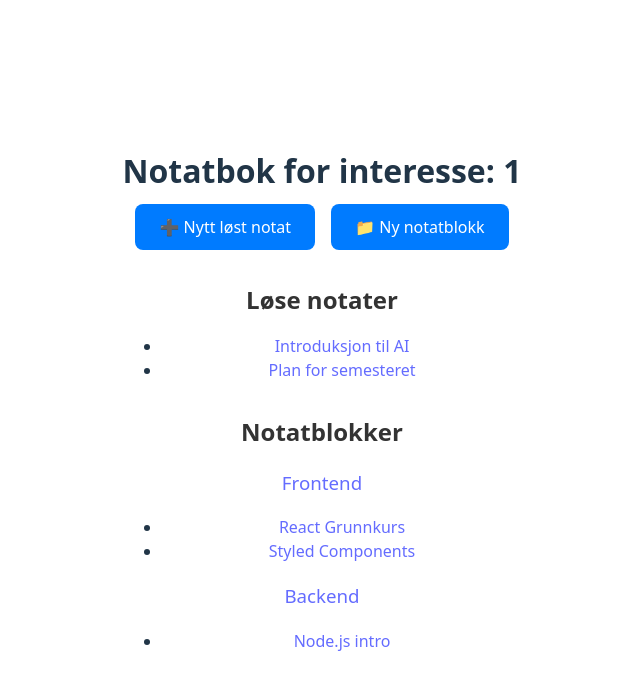
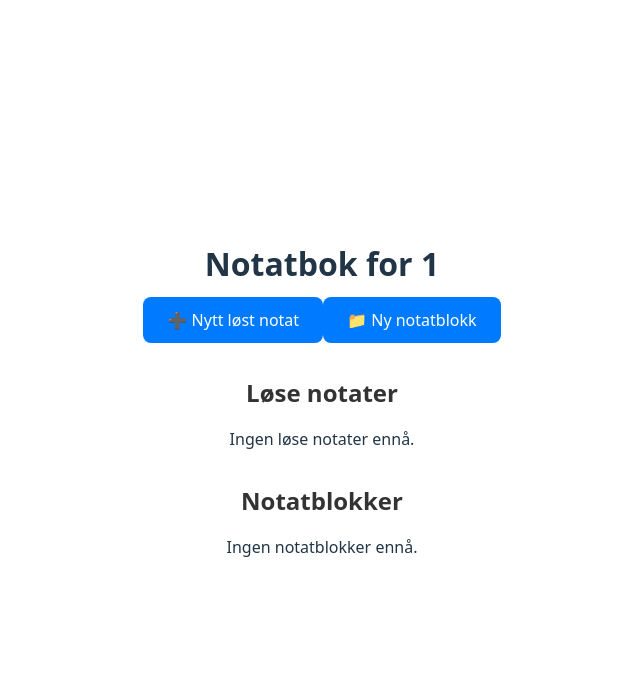
Before and after one commit to leaddcam/planlegger, a React (Vite) app in the folder frontend/: page /interesse/1/notatbok in a window 1280 px wide. Shown: the top 690 px of the page, without its empty margins (318-958 px from the left). Built offline with nearby package versions, Linux system fonts and the light colour scheme.

Commit message:
forbedrer struktur på notatbok

```diff
--- /dev/null
+++ b/frontend/src/components/NyBlokk.jsx
@@ -0,0 +1,14 @@
+function NyBlokk({ blokk, settBlokk }) {
+  const leggTilBlokk = () => {
+    const navn = prompt("Ny blokk:");
+    if (navn && !blokk[navn]) {
+      settBlokk(prev => ({ ...prev, [navn]: [] }));
+    }
+  };
+
+  return (
+    <button onClick={leggTilBlokk}>📁 Ny notatblokk</button>
+  );
+}
+
+export default NyBlokk;
--- /dev/null
+++ b/frontend/src/components/NyttNotat.jsx
@@ -0,0 +1,15 @@
+function NyttNotat({ settNotat }) {
+  const leggTilNotat = () => {
+    const tittel = prompt("Nytt notat:");
+    if (tittel) {
+      const nyttNotat = { id: Date.now(), tittel };
+      settNotat(prev => [...prev, nyttNotat]);
+    }
+  };
+
+  return (
+    <button onClick={leggTilNotat}>➕ Nytt løst notat</button>
+  );
+}
+
+export default NyttNotat;
--- a/frontend/src/components/TilNotat.jsx
+++ b/frontend/src/components/TilNotat.jsx
@@ -10,7 +10,7 @@ function TilNotat({ notat }) {
 
   return (
     <button onClick={handleClick}>
-      Notat: {notat}
+      {notat}
     </button>
   );
 }
--- a/frontend/src/components/TilNotatblokk.jsx
+++ b/frontend/src/components/TilNotatblokk.jsx
@@ -10,7 +10,7 @@ function TilNotatblokk({notatblokk}) {
 
     return (
         <button onClick={handleClick}>
-            Notatblokk: {notatblokk}
+            {notatblokk}
         </button>
     )
 }
--- a/frontend/src/components/index.js
+++ b/frontend/src/components/index.js
@@ -4,3 +4,5 @@ export {default as TilInteresse} from "./TilInteresse";
 export {default as TilNotat} from "./TilNotat";
 export {default as TilNotatbok} from "./TilNotatbok";
 export {default as TilNotatblokk} from "./TilNotatblokk";
+export {default as NyttNotat} from "./NyttNotat";
+export {default as NyBlokk} from "./NyBlokk";
--- a/frontend/src/pages/Notatblokk.jsx
+++ b/frontend/src/pages/Notatblokk.jsx
@@ -1,22 +1,12 @@
 import {useState} from 'react';
 import {useParams, useNavigate} from 'react-router-dom';
 import '../styles/Notatblokk.css';
+import {NyttNotat} from '../components';
 
 function Notatblokk() {
-  const {navn} = useParams();
+  const {navn, blokk} = useParams();
   const naviger = useNavigate();
-  const [notater, settNotater] = useState([
-    {id: 1, tittel: 'MySQL'},
-    {id: 2, tittel: 'Algoritmer'},
-    {id: 3, tittel: 'Portfolio'}
-  ]);
-
-  const leggTilNotat = () => {
-    const nyTittel = prompt("Skriv inn tittel for nytt notat: ");
-    if (nyTittel) {
-      settNotater([...notater, nyttNotat]);
-    }
-  };
+  const [notater, settNotater] = useState([]);
 
   return (
     <div className="notater-container">
@@ -24,13 +14,16 @@ function Notatblokk() {
       <ul>
         {notater.map(notat => (
           <li key={notat.id}>
-            <button onClick={() => naviger(`/interesse/${navn}/notater/${notat.id}`, {state: {tittel: notat.tittel}})}>
-              {notat.tittel}
+            <button
+              onClick={() =>
+                naviger(`/interesse/${navn}/notatbok/blokk/${blokk}/notat/${notat.id}`,
+                {state: {tittel: notat.tittel}})}>
+            {notat.tittel}
             </button>
           </li>
         ))}
       </ul>
-      <button onClick={leggTilNotat} className="legg-til-knapp">+</button>
+     <NyttNotat settNotat={settNotater} />
     </div>
   );
 }
--- a/frontend/src/pages/Notatbok.jsx
+++ b/frontend/src/pages/Notatbok.jsx
@@ -1,50 +1,18 @@
-import { useParams, Link } from 'react-router-dom';
+import { useParams } from 'react-router-dom';
 import { useState } from 'react';
+import {TilNotat, TilNotatblokk, NyttNotat, NyBlokk} from '../components';
 
 function Notatbok() {
   const { navn } = useParams();
-
-  const [løseNotater, settLøseNotater] = useState([
-    { id: 1, tittel: "Introduksjon til AI" },
-    { id: 2, tittel: "Plan for semesteret" }
-  ]);
-
-  const [notatblokker, settNotatblokker] = useState({
-    "Frontend": [
-      { id: 3, tittel: "React Grunnkurs" },
-      { id: 4, tittel: "Styled Components" }
-    ],
-    "Backend": [
-      { id: 5, tittel: "Node.js intro" }
-    ]
-  });
-
-  // ➕ Legg til nytt løst notat
-  const leggTilLøstNotat = () => {
-    const tittel = prompt("Tittel på nytt notat:");
-    if (tittel) {
-      const nyttNotat = { id: Date.now(), tittel };
-      settLøseNotater(prev => [...prev, nyttNotat]);
-    }
-  };
-
-  // 📁 Legg til ny notatblokk
-  const leggTilBlokk = () => {
-    const navnPåBlokk = prompt("Navn på ny notatblokk:");
-    if (navnPåBlokk && !notatblokker[navnPåBlokk]) {
-      settNotatblokker(prev => ({ ...prev, [navnPåBlokk]: [] }));
-    }
-  };
+  const [løseNotater, settNotat] = useState([]);
+  const [notatblokker, settNotatblokker] = useState({});
 
   return (
     <div>
-      <h1>Notatbok for interesse: {navn}</h1>
-
-      <div style={{ marginBottom: '1rem' }}>
-        <button onClick={leggTilLøstNotat}>➕ Nytt løst notat</button>
-        <button onClick={leggTilBlokk} style={{ marginLeft: '1rem' }}>
-          📁 Ny notatblokk
-        </button>
+      <h1>Notatbok for {navn}</h1>
+      <div>
+        <NyttNotat settNotat={settNotat} />
+        <NyBlokk blokk={notatblokker} settBlokk={settNotatblokker} />
       </div>
 
       <h2>Løse notater</h2>
@@ -52,7 +20,7 @@ function Notatbok() {
         <ul>
           {løseNotater.map(n => (
             <li key={n.id}>
-              <Link to={`/interesse/${navn}/notatbok/notat/${n.id}`}>{n.tittel}</Link>
+              <TilNotat notat={n.tittel} />
             </li>
           ))}
         </ul>
@@ -62,24 +30,13 @@ function Notatbok() {
 
       <h2>Notatblokker</h2>
       {Object.entries(notatblokker).length > 0 ? (
-        Object.entries(notatblokker).map(([blokkNavn, notater]) => (
-          <div key={blokkNavn}>
-            <h3>
-              <Link to={`/interesse/${navn}/notatbok/blokk/${blokkNavn}`}>{blokkNavn}</Link>
-            </h3>
-            {notater.length > 0 ? (
-              <ul>
-                {notater.map(n => (
-                  <li key={n.id}>
-                    <Link to={`/interesse/${navn}/notatbok/blokk/${blokkNavn}/notat/${n.id}`}>{n.tittel}</Link>
-                  </li>
-                ))}
-              </ul>
-            ) : (
-              <p><em>Ingen notater i denne blokken enda.</em></p>
-            )}
-          </div>
-        ))
+        <ul>
+            {Object.entries(notatblokker).map(blokkNavn => (
+                <li key={blokkNavn}>
+                    <TilNotatblokk notatblokk={blokkNavn} />
+                </li>
+            ))}
+        </ul>
       ) : (
         <p>Ingen notatblokker ennå.</p>
       )}
```
